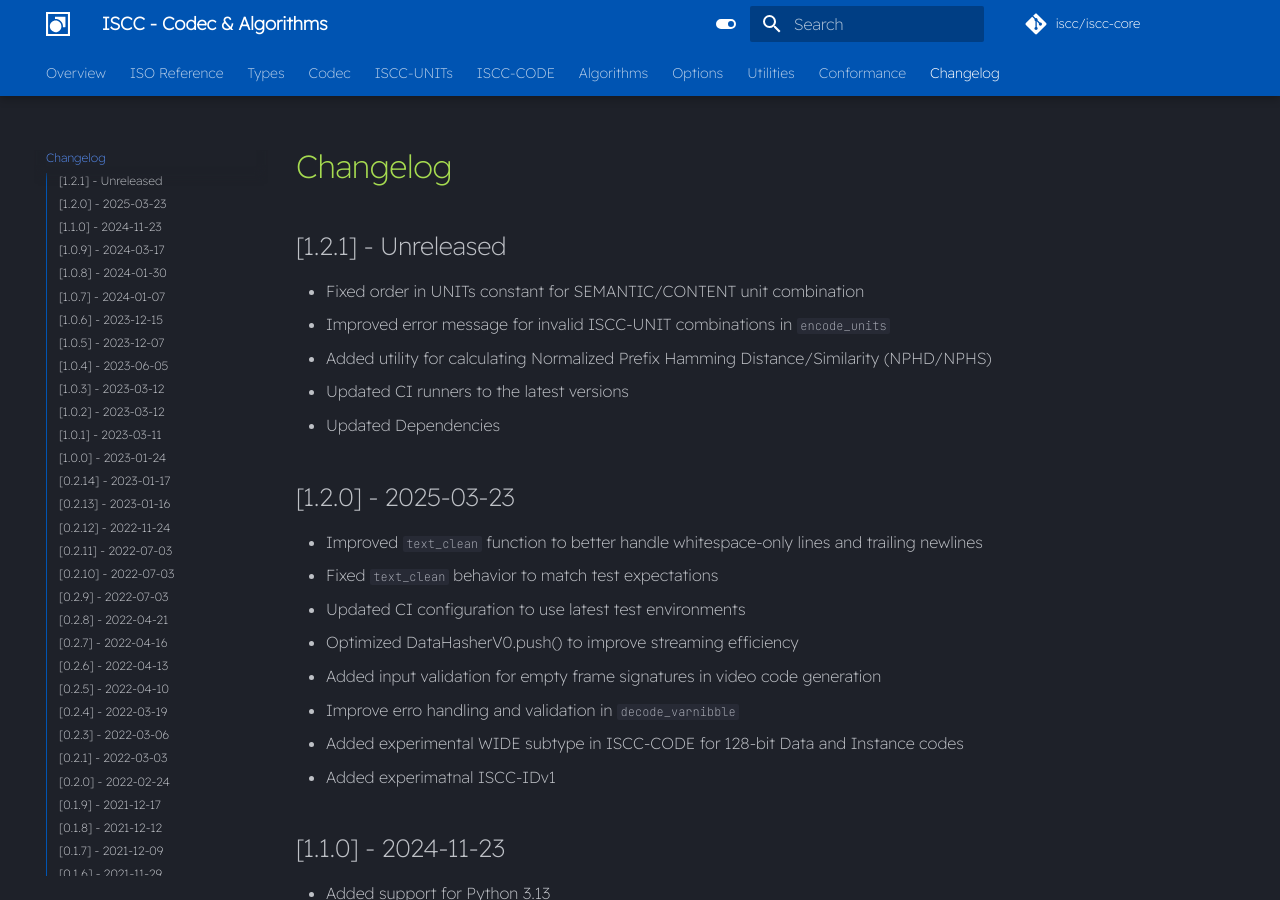
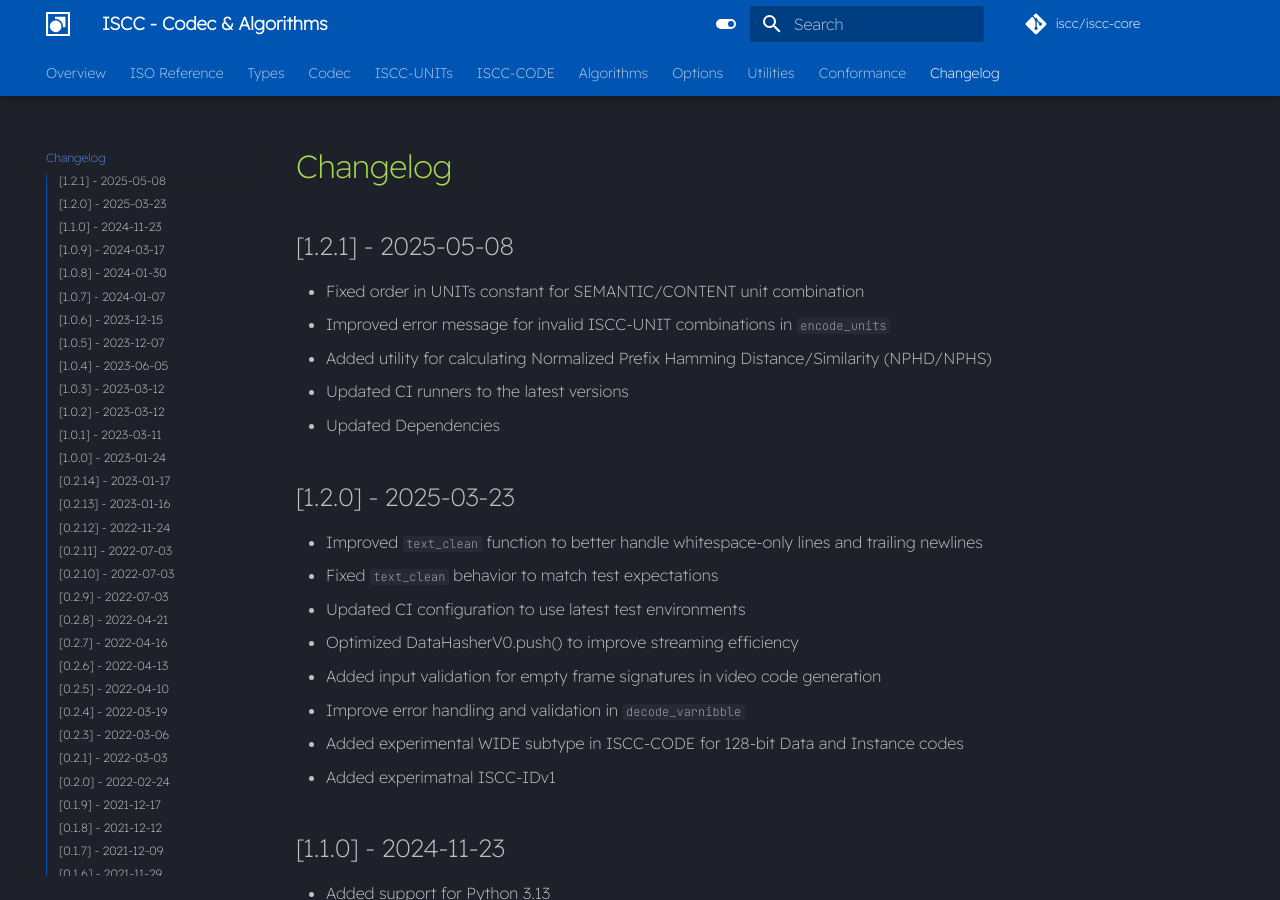
Before and after one commit to iscc/iscc-core, an MkDocs documentation site: the page built from docs/changelog.md, in a window 1280 px wide and 900 px high. Built offline with MkDocs 1.6.1 and Material for MkDocs 9.7.7, drawn with Linux system fonts in a browser that asks for light colours; comment, search, counter and statistics services are not loaded.

Commit message:
Release v1.2.1

```diff
--- a/docs/changelog.md
+++ b/docs/changelog.md
@@ -1,6 +1,6 @@
 # Changelog
 
-## [1.2.1] - Unreleased
+## [1.2.1] - 2025-05-08
 
 - Fixed order in UNITs constant for SEMANTIC/CONTENT unit combination
 - Improved error message for invalid ISCC-UNIT combinations in `encode_units`
@@ -15,7 +15,7 @@
 - Updated CI configuration to use latest test environments
 - Optimized DataHasherV0.push() to improve streaming efficiency
 - Added input validation for empty frame signatures in video code generation
-- Improve erro handling and validation in `decode_varnibble`
+- Improve error handling and validation in `decode_varnibble`
 - Added experimental WIDE subtype in ISCC-CODE for 128-bit Data and Instance codes
 - Added experimatnal ISCC-IDv1
 
```
Also changed, not shown: CHANGELOG.md (+2 -2 lines).
